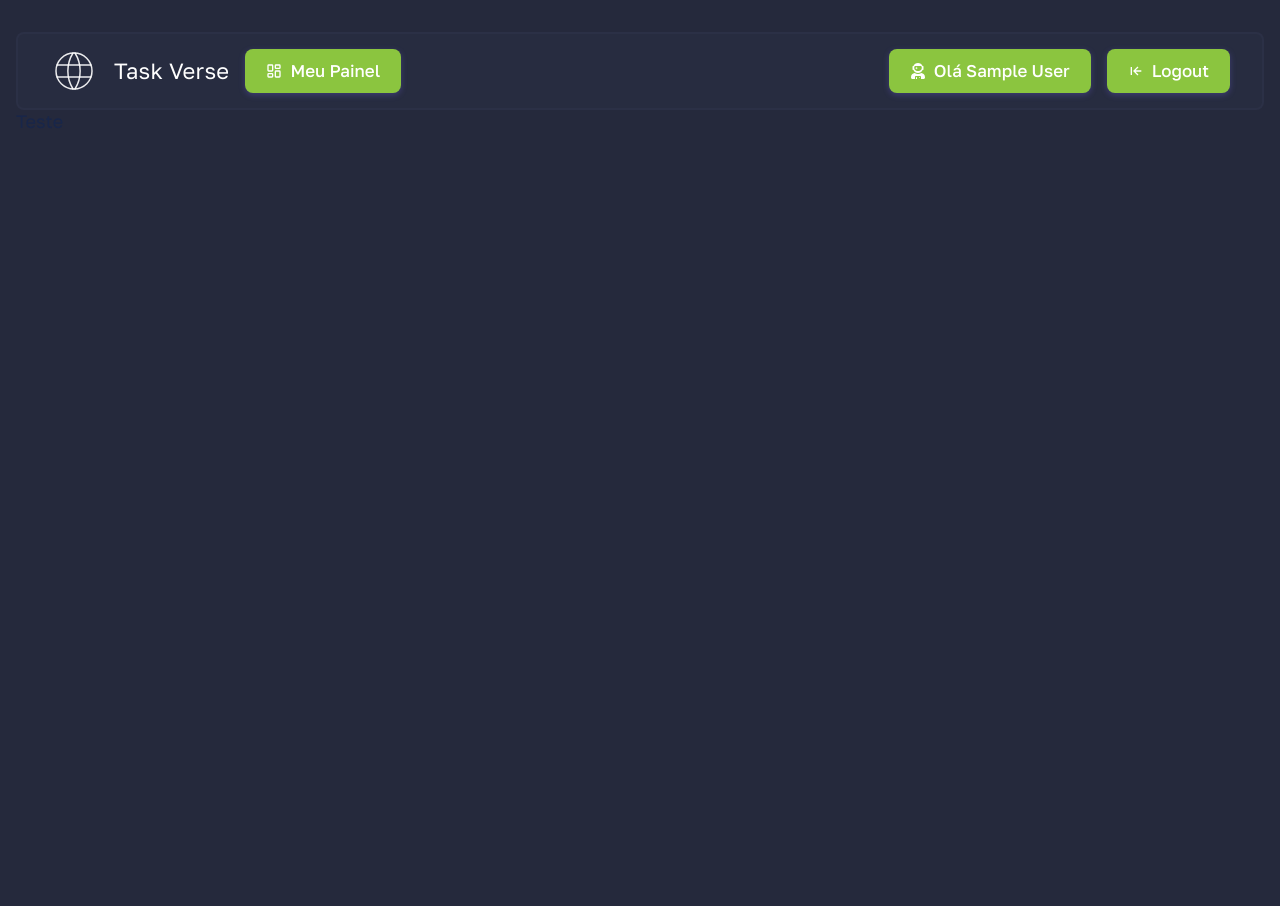
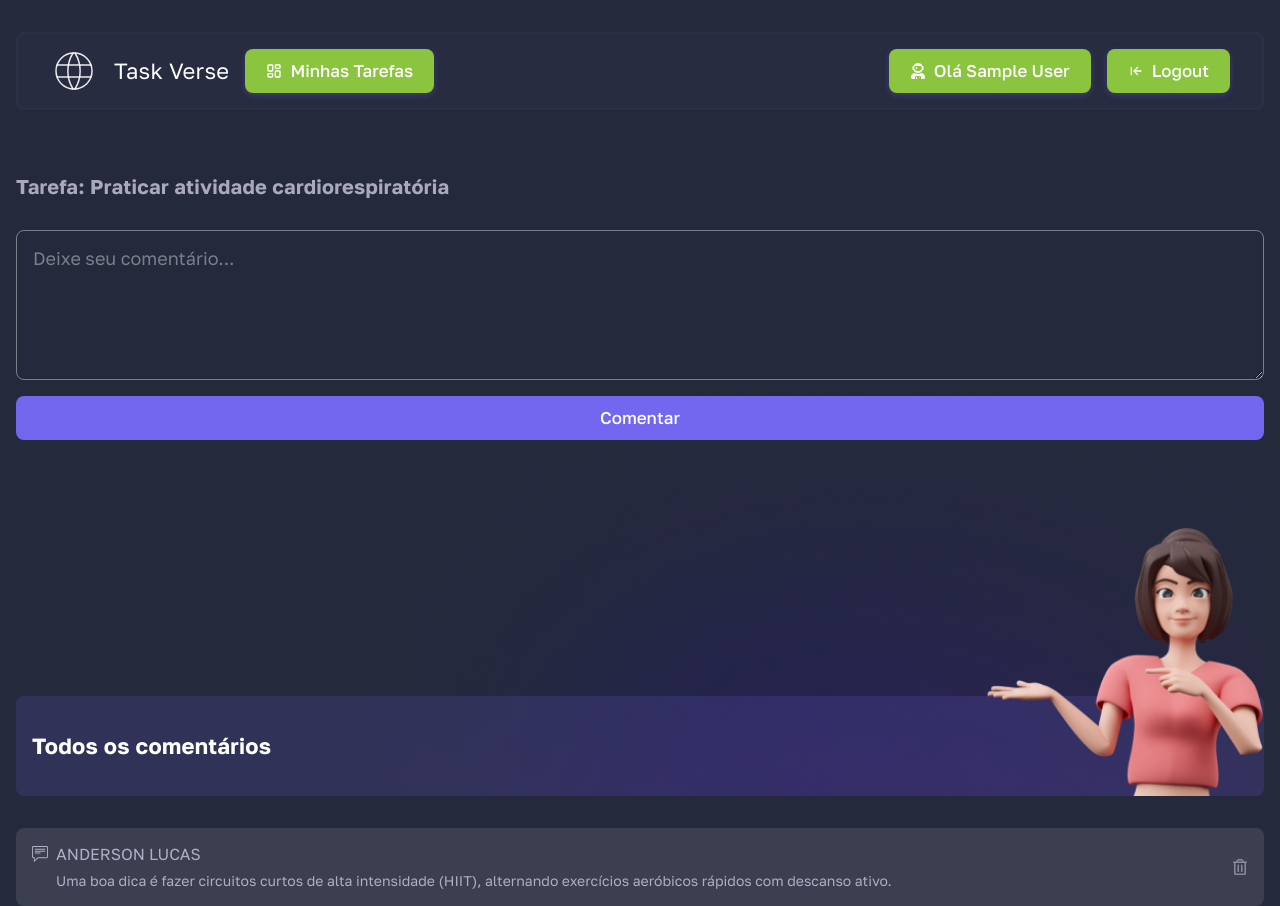
Before and after one commit to ArchimedesRocha/app_Task_Verse, a Next.js app: page /task/1 in a window 1280 px wide. Before the commit the page ends 800 px from the top, so only its background shows below. Built offline with nearby package versions, Linux system fonts and the light colour scheme; no server answers; sample sign-in values are in the browser's storage.

Commit message:
Página comentários Done

```diff
--- a/src/components/Header/index.tsx
+++ b/src/components/Header/index.tsx
@@ -33,14 +33,14 @@ export default function Header() {
             {session?.user && (
               <Link href="/dashboard" className='my-pannel'>
                 <LuLayoutDashboard size={16} />
-                Meu Painel
+                Minhas Tarefas
               </Link>
             )}
           </li>
 
           <li>
             {status === 'loading' ? (
-              <>Carregando...</>
+              <span>Carregando...</span>
             ) : session ? (
               <>
                 <button>
--- a/src/components/Header/style.ts
+++ b/src/components/Header/style.ts
@@ -48,6 +48,10 @@ nav {
         font-size: 2.2rem;
         line-height: 2.4rem; /* 109.091% */
         letter-spacing: 0.025rem;
+      }
+
+      span {
+        color: var(--color-white);
       }
 
       a, button {
--- a/src/pages/task/[id].tsx
+++ b/src/pages/task/[id].tsx
@@ -1,20 +1,72 @@
 import Head from 'next/head'
-import { Main } from './style'
 import { GetServerSideProps } from 'next';
 import { getSession } from 'next-auth/react';
+import { Content, RegisterComment, TextArea, ButtonSecondary, FollowComments, Comments } from './style';
+import Link from 'next/link';
+import { TfiCommentAlt } from "react-icons/tfi";
+import { FaRegTrashAlt } from 'react-icons/fa';
+import Image from "next/image";
+
+import girl from "../../../public/assets/avatar-04.png";
 
 export default function Task() {
   return (
     <>
-      <Head>
-        <title>Task Verse | Detalhe da Tarefa </title>
-      </Head>
+      <div className="container">
+        <Head>
+          <title>Task Verse | Detalhe da Tarefa </title>
+        </Head>
 
-      <Main>
-        <div className="container">
-          <h1>Teste</h1>
-        </div>
-      </Main>
+        <Content>
+          <RegisterComment>
+            <div className="container">
+              <h1>Tarefa: Praticar atividade cardiorespiratória</h1>
+              <form>
+                <TextArea
+                  value={""}
+                  onChange={() => ('')}
+                  placeholder="Deixe seu comentário..."
+                />
+
+                <ButtonSecondary>
+                  Comentar
+                </ButtonSecondary>
+              </form>
+            </div>
+          </RegisterComment>
+
+          <FollowComments>
+            <div className="myTasks">
+              <h2>Todos os comentários</h2>
+
+              <Image
+                alt="Girld with notebook"
+                src={girl}
+                priority={true}
+              />
+            </div>
+          </FollowComments>
+        </Content>
+
+        <Comments >
+          <div className="mainComments">
+            <div className="comments">
+              <div className="author">
+                <TfiCommentAlt size={16} />
+                <p>ANDERSON LUCAS</p>
+              </div>
+
+              <div className="comment">
+                <span>Uma boa dica é fazer circuitos curtos de alta intensidade (HIIT), alternando exercícios aeróbicos rápidos com descanso ativo.</span>
+              </div>
+            </div>
+
+            <button className="trash" >
+              <FaRegTrashAlt size={16} />
+            </button>
+          </div>
+        </Comments>
+      </div>
     </>
   )
 }
--- a/src/pages/task/style.ts
+++ b/src/pages/task/style.ts
@@ -1,5 +1,277 @@
 import styled from 'styled-components'
 
-export const Main = styled.main`
+import bgHero from "../../../public/assets/bg-hero.png";
+import bgTask from "../../../public/assets/bg-s-tasks.png";
 
+export const Content = styled.main`
+background-image: url(${() => bgHero.src});
+
+margin-bottom: 3.2rem;
 `
+
+export const RegisterComment = styled.section`
+  width: 100%;
+  margin-top: 6.4rem;
+
+  .container {
+    display: flex;
+    flex-direction: column;
+    align-items: flex-start;
+    justify-content: flex-start;
+    gap: 3.2rem;
+    padding: 0;
+
+    h1 {
+      color: var(--color-text-primary);
+      font-size: 2rem;
+      font-weight: 700;
+      line-height: 2.4rem;
+      letter-spacing: 0.025rem;
+    }
+
+    form {
+      width: 100%;
+
+      display: flex;
+      flex-direction: column;
+      align-items: flex-start;
+      justify-content: flex-start;
+      gap: 1.6rem;
+    }
+
+    .checkbox {
+
+      display: flex;
+      align-items: center;
+      justify-content: flex-start;
+      gap: 1.6rem;
+
+      p {
+        color: var(--color-gray-rgba-400);
+      }
+    }
+  }
+`
+
+export const TextArea = styled.textarea`
+  width: 100%;
+  height: 15rem;
+  border-radius: .8rem;
+  background: transparent;
+  border: 0.1rem solid var(--color-gray-rgba-400);
+  padding: 1.6rem;
+
+  color: var(--color-white);
+
+  &::placeholder {
+    color: var(--color-gray-rgba-400);
+  }
+`
+
+export const CheckBox = styled.label`
+  position: relative;
+  display: inline-block;
+  width: 5rem;
+  height: 2.4rem;
+
+  input {
+    opacity: 0;
+    width: 0;
+    height: 0;
+
+    &:checked + .slider {
+      background-color: var(--color-purple-default);
+    }
+
+    &:checked + .slider:before {
+      -webkit-transform: translateX(2.6rem);
+      -ms-transform: translateX(2.6rem);
+      transform: translateX(2.6rem);
+    }
+
+    &:focus + .slider {
+      box-shadow: 0 0 0.1rem var(--color-purple-default);
+    }
+  }
+
+  span {
+    position: absolute;
+    cursor: pointer;
+    top: 0;
+    left: 0;
+    right: 0;
+    bottom: 0;
+    background-color: var(--color-gray-rgba-400);
+    -webkit-transition: .4s;
+    transition: .4s;
+
+    border-radius: 2rem;
+
+    &.slider .around {
+      border-radius: 3.4rem
+    }
+
+    &.slider.round:before {
+      border-radius: 50%;
+    }
+
+    &:before {
+      position: absolute;
+      content: "";
+      height: 1.6rem;
+      width: 1.6rem;
+      left: 0.4rem;
+      bottom: 0.4rem;
+      background-color: var(--color-white);
+      -webkit-transition: .4s;
+      transition: .4s;
+    }
+  }
+`
+
+export const ButtonSecondary = styled.button.attrs(props => ({
+  type: 'submit',
+}))`
+  width: 100%;
+
+  display: flex;
+  align-items: center;
+  justify-content: center;
+  gap: .8rem;
+
+  font-size: 1.7rem;
+  font-style: normal;
+  font-weight: 500;
+  line-height: 2.6rem;
+  text-transform: capitalize;
+
+  color: var(--color-white);
+  background: var(--color-purple-default);
+  border: 0.1rem solid var(--color-purple-transparent-100);
+
+  padding: .8rem 2rem;
+
+  border-radius: .8rem;
+
+  transition: all .2s;
+
+  &:hover {
+    color: var(--color-purple-default);
+    background: var(--color-purple-100);
+    border: 0.1rem solid var(--color-purple-default);
+  }
+`
+
+export const FollowComments = styled.section`
+  margin-top: 25.6rem;
+
+  width: 100%;
+  height: 10rem;
+
+
+  display: flex;
+  align-items: center;
+
+  background-image: url(${() => bgTask.src});
+
+  border-radius: .8rem;
+
+  position: relative;
+
+  .myTasks {
+    display: flex;
+    align-items: flex-start;
+    justify-content: flex-start;
+
+    padding: 1.6rem;
+
+
+
+    h2 {
+      color: var(--color-white);
+      font-size: 2.2rem;
+      font-weight: 700;
+      line-height: 2.4rem;
+      letter-spacing: 0.025rem;
+    }
+
+    img {
+      width: 28rem;
+      height: 27rem;
+      position: absolute;
+      right: 0;
+      bottom: 0;
+    }
+  }
+`
+
+export const Comments = styled.div`
+display: flex;
+flex-direction: column;
+gap: 1.6rem;
+
+  .mainComments {
+    display: flex;
+    align-items: center;
+    justify-content: space-between;
+
+    padding: 1.6rem;
+    border-radius: 0.8rem;
+    background: var(--color-gray-rgba-100);
+
+    .comments {
+      display: flex;
+      flex-direction: column;
+      gap: .4rem;
+      .author {
+        display: flex;
+        align-items: center;
+        gap: .8rem;
+
+        p {
+          color: var(--color-text-primary);
+          font-size: 1.6rem;
+        }
+
+        svg {
+          stroke: var(--color-text-primary);
+          fill: var(--color-text-primary);
+        }
+      }
+
+      .comment {
+        span {
+          color: var(--color-text-primary);
+          font-size: 1.4rem;
+          white-space: pre-wrap;
+          padding-left: 2.4rem;
+        }
+      }
+    }
+
+    button {
+    display: flex;
+    align-items: center;
+    gap: .8rem;
+
+      &.trash {
+        svg {
+          stroke: var(--color-gray-rgba-400);
+          fill: var(--color-gray-rgba-400);
+          transition: all .2s;
+        }
+      }
+
+      &:hover {
+
+        &.trash {
+          svg {
+            stroke: var(--color-red-600);
+            fill: var(--color-red-600);
+          }
+        }
+      }
+    }
+
+  }
+`
```
